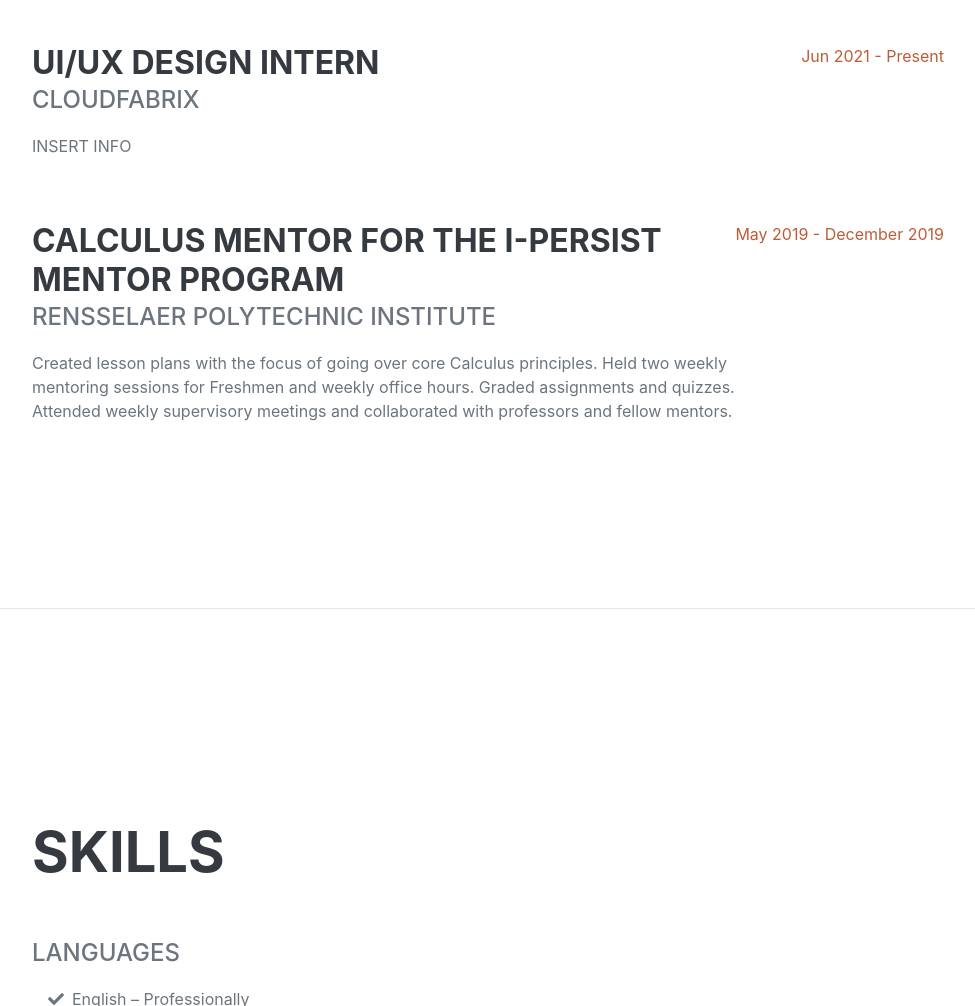
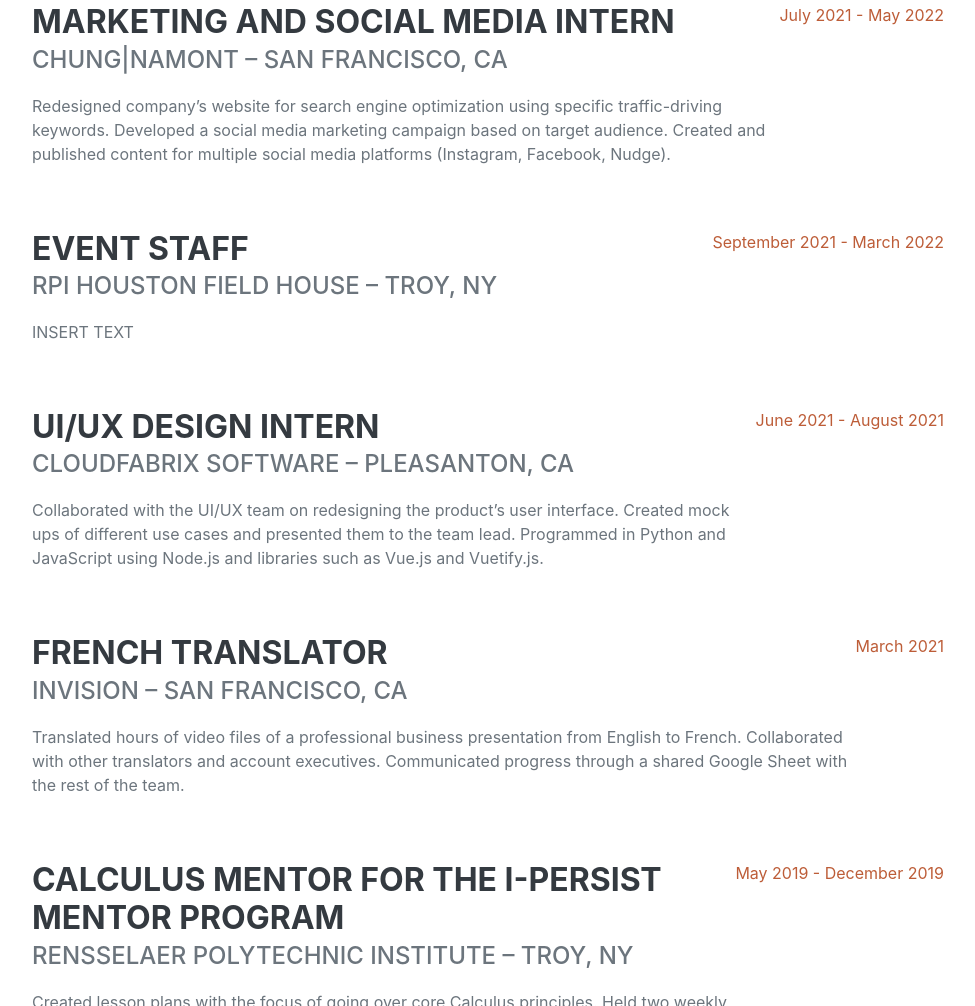
Before and after one commit to RajkovicM/Resume, a plain HTML site: page index.html in a window 1280 px wide. Shown: the part 1794-2800 px from the top of the page, without its empty margins (288-1263 px from the left). Drawn offline with nearby package versions, Linux system fonts and the light colour scheme; a web font is replaced by a local one.

Commit message:
Update index.html

```diff
--- a/index.html
+++ b/index.html
@@ -45,9 +45,9 @@
                     </h1>
                     <div class="subheading mb-5">
                         Bay Area, CA · (650) 645-0964 ·
-                        <a href="mailto: margot.rajkovic@gmail.com">Email me!</a>
+                        <a href="mailto: margot.rajkovic@gmail.com">margot.rajkovic@gmail.com</a>
                     </div>
-                    <p class="lead mb-5">I am skilled in User Experience Design and Front-End Development. I approach my work with the goal of creating meaningful experiences through design.</p>
+                    <p class="lead mb-5">INSERT HERE</p>
                     <div class="social-icons">
                         <a class="social-icon" href="#"><i class="fab fa-linkedin-in"></i></a>
                         <a class="social-icon" href="#"><i class="fab fa-github"></i></a>
@@ -64,9 +64,9 @@
                             <h3 class="mb-0">Rensselaer Polytechnic Institute</h3>
                             <div class="subheading mb-3">Bachelor of Science</div>
                             <div>Computer Science Major | Economics Minor | Management Minor</div>
-                            <p>GPA: 3.52</p>
+                            <p>GPA: 3.56 – Cum Laude</p>
                         </div>
-                        <div class="flex-shrink-0"><span class="text-primary">August 2018 - Present</span></div>
+                        <div class="flex-shrink-0"><span class="text-primary">August 2018 - May 2022</span></div>
                     </div>
                     <div class="d-flex flex-column flex-md-row justify-content-between mb-5">
                         <div class="flex-grow-1">
@@ -74,7 +74,7 @@
                             <div class="subheading mb-3">Professional Diploma in UX Design</div>
                             <div>Building my UX Design knowledge with a globally-recognised, industry-approved certification.</div>
                         </div>
-                        <div class="flex-shrink-0"><span class="text-primary">January 2021 - Present</span></div>
+                        <div class="flex-shrink-0"><span class="text-primary">January 2021 - May 2022</span></div>
                     </div>
                     <div class="d-flex flex-column flex-md-row justify-content-between">
                         <div class="flex-grow-1">
@@ -91,16 +91,40 @@
                     <h2 class="mb-5">Experience</h2>
                     <div class="d-flex flex-column flex-md-row justify-content-between mb-5">
                         <div class="flex-grow-1">
+                            <h3 class="mb-0">Marketing and Social Media Intern</h3>
+                            <div class="subheading mb-3">CHUNG|NAMONT – San Francisco, CA</div>
+                            <p>Redesigned company’s website for search engine optimization using specific traffic-driving keywords. Developed a social media marketing campaign based on target audience. Created and published content for multiple social media platforms (Instagram, Facebook, Nudge).</p>
+                        </div>
+                        <div class="flex-shrink-0"><span class="text-primary">July 2021 - May 2022</span></div>
+                    </div>
+                    <div class="d-flex flex-column flex-md-row justify-content-between mb-5">
+                        <div class="flex-grow-1">
+                            <h3 class="mb-0">Event Staff</h3>
+                            <div class="subheading mb-3">RPI Houston Field House – Troy, NY</div>
+                            <p>INSERT TEXT</p>
+                        </div>
+                        <div class="flex-shrink-0"><span class="text-primary">September 2021 - March 2022</span></div>
+                    </div>
+                    <div class="d-flex flex-column flex-md-row justify-content-between mb-5">
+                        <div class="flex-grow-1">
                             <h3 class="mb-0">UI/UX Design Intern</h3>
-                            <div class="subheading mb-3">CloudFabrix</div>
-                            <p>INSERT INFO</p>
+                            <div class="subheading mb-3">CloudFabrix Software – Pleasanton, CA</div>
+                            <p>Collaborated with the UI/UX team on redesigning the product’s user interface. Created mock ups of different use cases and presented them to the team lead. Programmed in Python and JavaScript using Node.js and libraries such as Vue.js and Vuetify.js.</p>
                         </div>
-                        <div class="flex-shrink-0"><span class="text-primary">Jun 2021 - Present</span></div>
+                        <div class="flex-shrink-0"><span class="text-primary">June 2021 - August 2021</span></div>
+                    </div>
+                    <div class="d-flex flex-column flex-md-row justify-content-between mb-5">
+                        <div class="flex-grow-1">
+                            <h3 class="mb-0">French Translator</h3>
+                            <div class="subheading mb-3">InVision – San Francisco, CA</div>
+                            <p>Translated hours of video files of a professional business presentation from English to French. Collaborated with other translators and account executives. Communicated progress through a shared Google Sheet with the rest of the team.</p>
+                        </div>
+                        <div class="flex-shrink-0"><span class="text-primary">March 2021</span></div>
                     </div>
                     <div class="d-flex flex-column flex-md-row justify-content-between mb-5">
                         <div class="flex-grow-1">
                             <h3 class="mb-0">Calculus Mentor for the I-PERSIST Mentor Program</h3>
-                            <div class="subheading mb-3">Rensselaer Polytechnic Institute</div>
+                            <div class="subheading mb-3">Rensselaer Polytechnic Institute – Troy, NY</div>
                             <p>Created lesson plans with the focus of going over core Calculus principles. Held two weekly mentoring sessions for Freshmen and weekly office hours. Graded assignments and quizzes. Attended weekly supervisory meetings and collaborated with professors and fellow mentors.</p>
                         </div>
                         <div class="flex-shrink-0"><span class="text-primary">May 2019 - December 2019</span></div>
```
